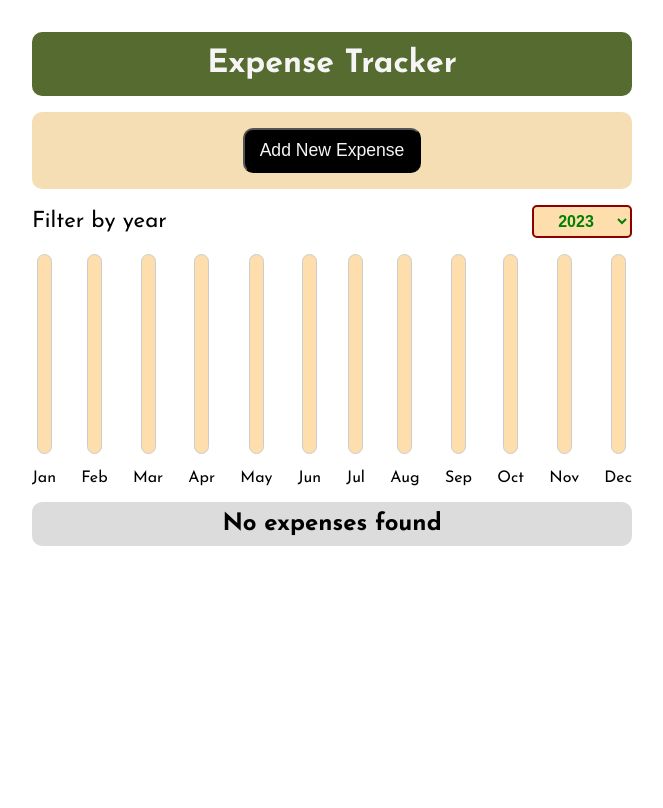
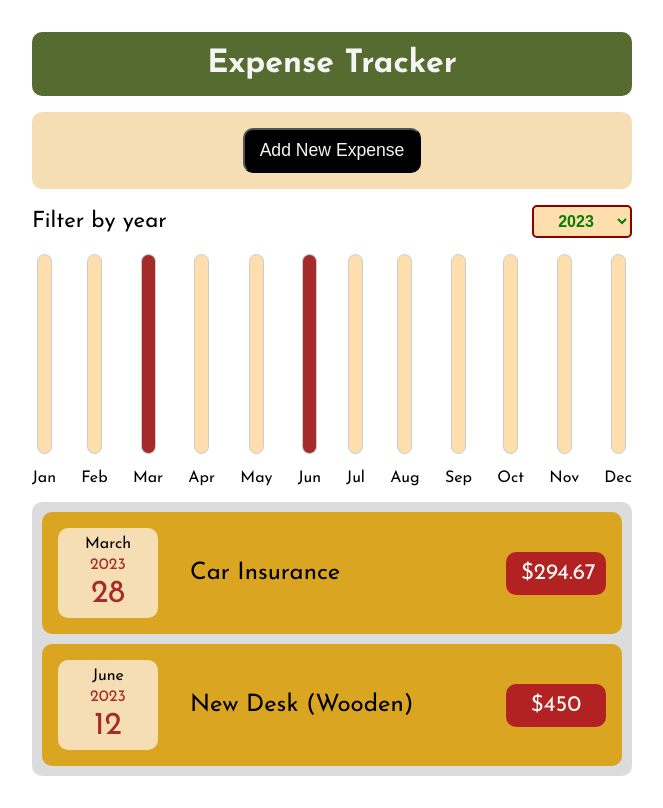
Before and after one commit to iamBharatManral/react-expense-tracker, a React (Create React App) app: page / in a window 1280 px wide. Shown: the whole page, without its empty margins (308-971 px from the left). Built offline with nearby package versions, Linux system fonts and the light colour scheme.

Commit message:
chore: change dummy data

```diff
--- a/src/App.js
+++ b/src/App.js
@@ -9,20 +9,20 @@ const initialExpenses = [
         id: 'e1',
         title: 'Toilet Paper',
         amount: 94.12,
-        date: new Date(2020, 7, 14),
+        date: new Date(2022, 7, 14),
     },
     {id: 'e2', title: 'New TV', amount: 799.49, date: new Date(2021, 2, 12)},
     {
         id: 'e3',
         title: 'Car Insurance',
         amount: 294.67,
-        date: new Date(2021, 2, 28),
+        date: new Date(2023, 2, 28),
     },
     {
         id: 'e4',
         title: 'New Desk (Wooden)',
         amount: 450,
-        date: new Date(2021, 5, 12),
+        date: new Date(2023, 5, 12),
     },
 ];
 
```
